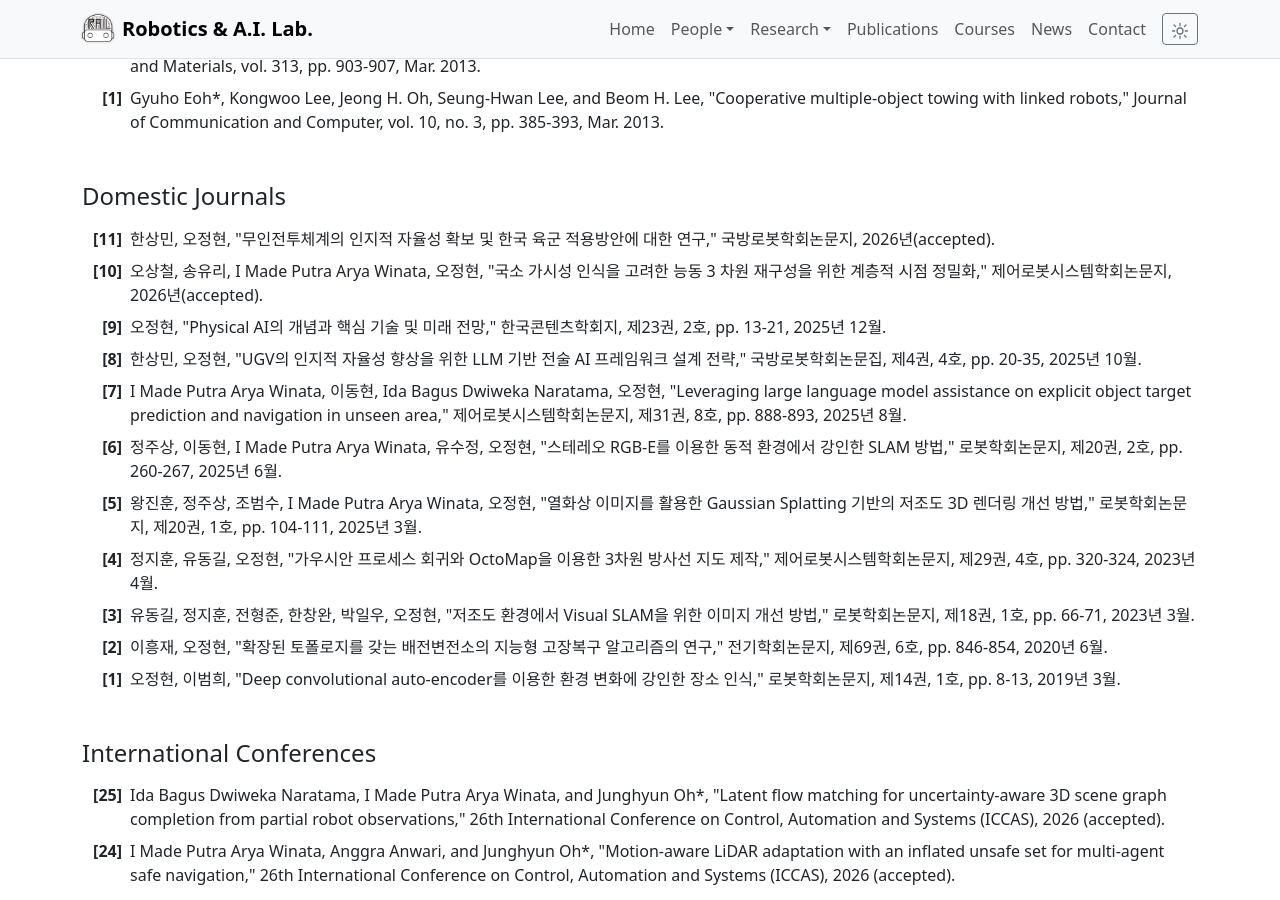
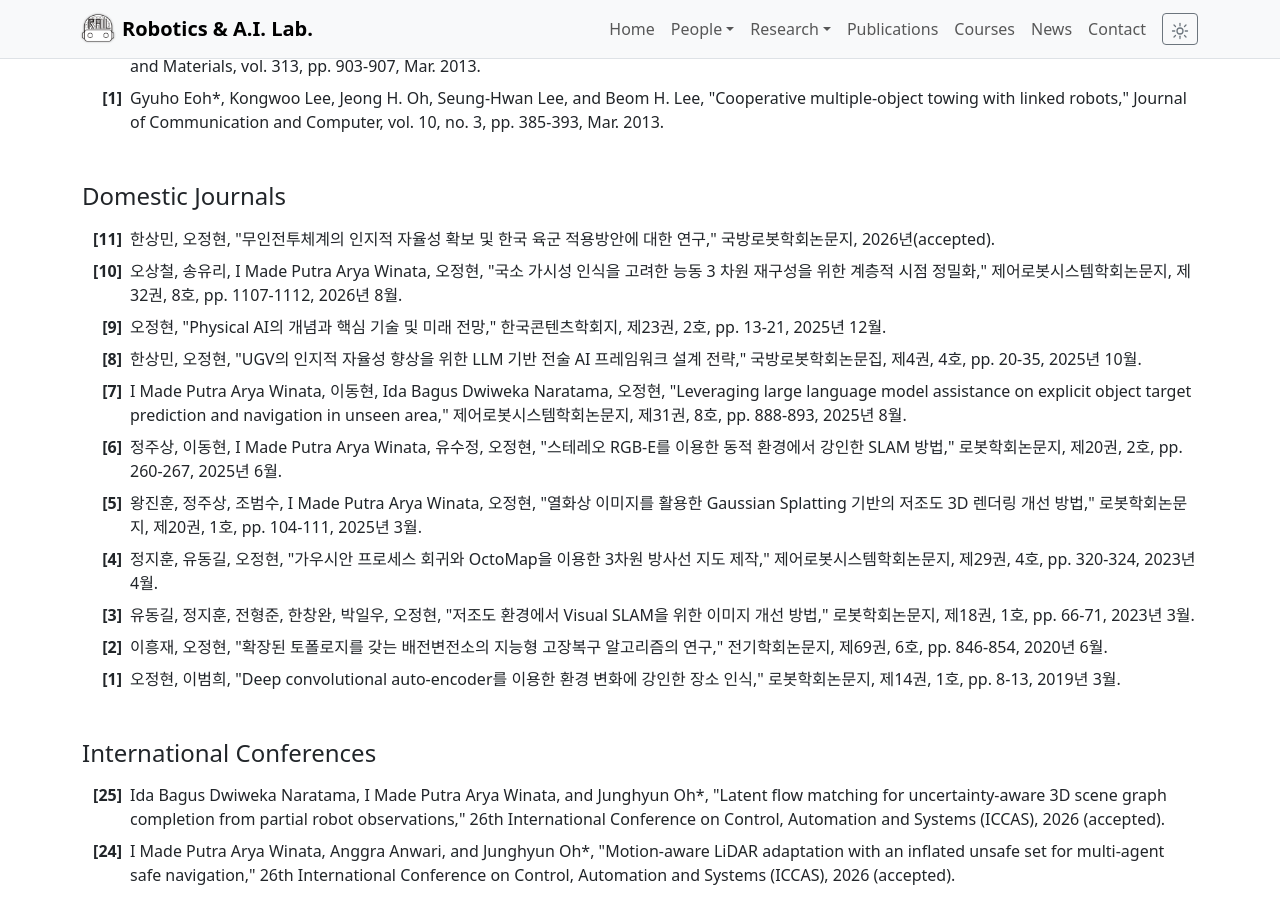
Before and after one commit to robotailab/robotailab.github.io, a Jekyll site: the page built from publications.md, in a window 1280 px wide and 900 px high, scrolled down 1724 px. Built offline with Jekyll 4.4.1, drawn with Linux system fonts in a browser that asks for light colours.

Commit message:
Update domestic journal publication details

```diff
--- a/_data/publications.yml
+++ b/_data/publications.yml
@@ -64,7 +64,7 @@
     - year: 2026
       text: '한상민, 오정현, "무인전투체계의 인지적 자율성 확보 및 한국 육군 적용방안에 대한 연구," 국방로봇학회논문지, 2026년(accepted).'
     - year: 2026
-      text: '오상철, 송유리, I Made Putra Arya Winata, 오정현, "국소 가시성 인식을 고려한 능동 3 차원 재구성을 위한 계층적 시점 정밀화," 제어로봇시스템학회논문지, 2026년(accepted).'
+      text: '오상철, 송유리, I Made Putra Arya Winata, 오정현, "국소 가시성 인식을 고려한 능동 3 차원 재구성을 위한 계층적 시점 정밀화," 제어로봇시스템학회논문지, 제32권, 8호, pp. 1107-1112, 2026년 8월.'
     - year: 2025
       text: '오정현, "Physical AI의 개념과 핵심 기술 및 미래 전망," 한국콘텐츠학회지, 제23권, 2호, pp. 13-21, 2025년 12월.'
     - year: 2025
```
